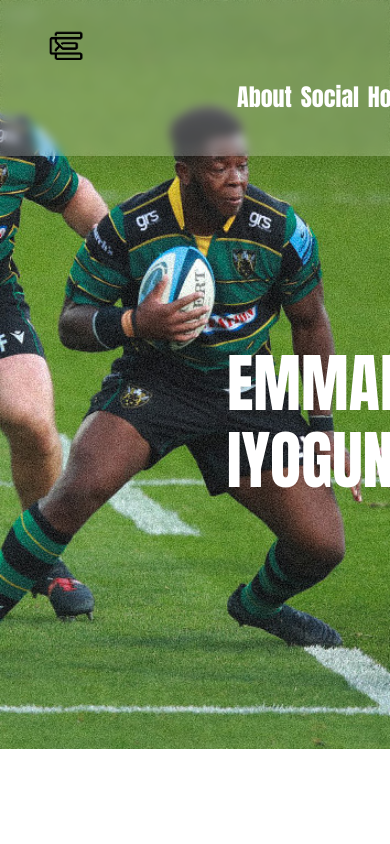
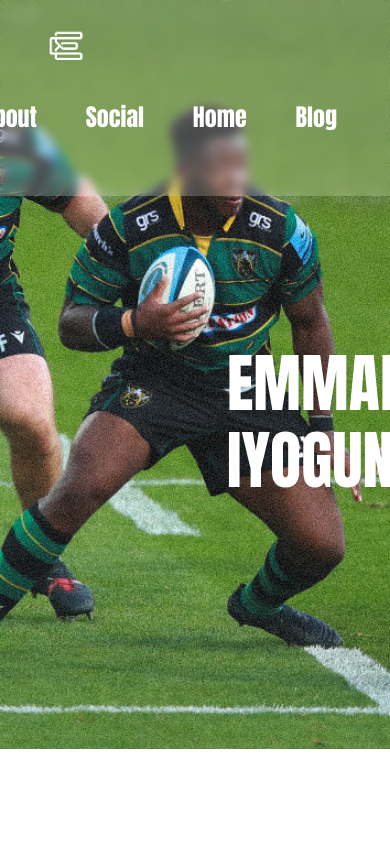
Before and after one commit to EvanNikaloasTheFirst/EmmanuelsPortfolio, a plain HTML site: page index.html in a window 390 px wide. Shown: the top 844 px of the page. Drawn offline with nearby package versions, Linux system fonts and the light colour scheme.

Commit message:
Nav bar position centered

```diff
--- a/main.css
+++ b/main.css
@@ -50,6 +50,7 @@ header a {
 
 #logo{
     width:50px;
+    filter: invert(100);
 }
 #menu li {
 list-style: none;
--- a/mobile.css
+++ b/mobile.css
@@ -63,10 +63,13 @@ header{
     color: #fff;
     font-family: 'Anton', sans-serif;
 
+    position: relative;
+    right: 275px;
 }
-#menu li {
+#menu li ul {
+
     display: inline-block;
-    margin: 0 auto;
+
 
 
 }
```
